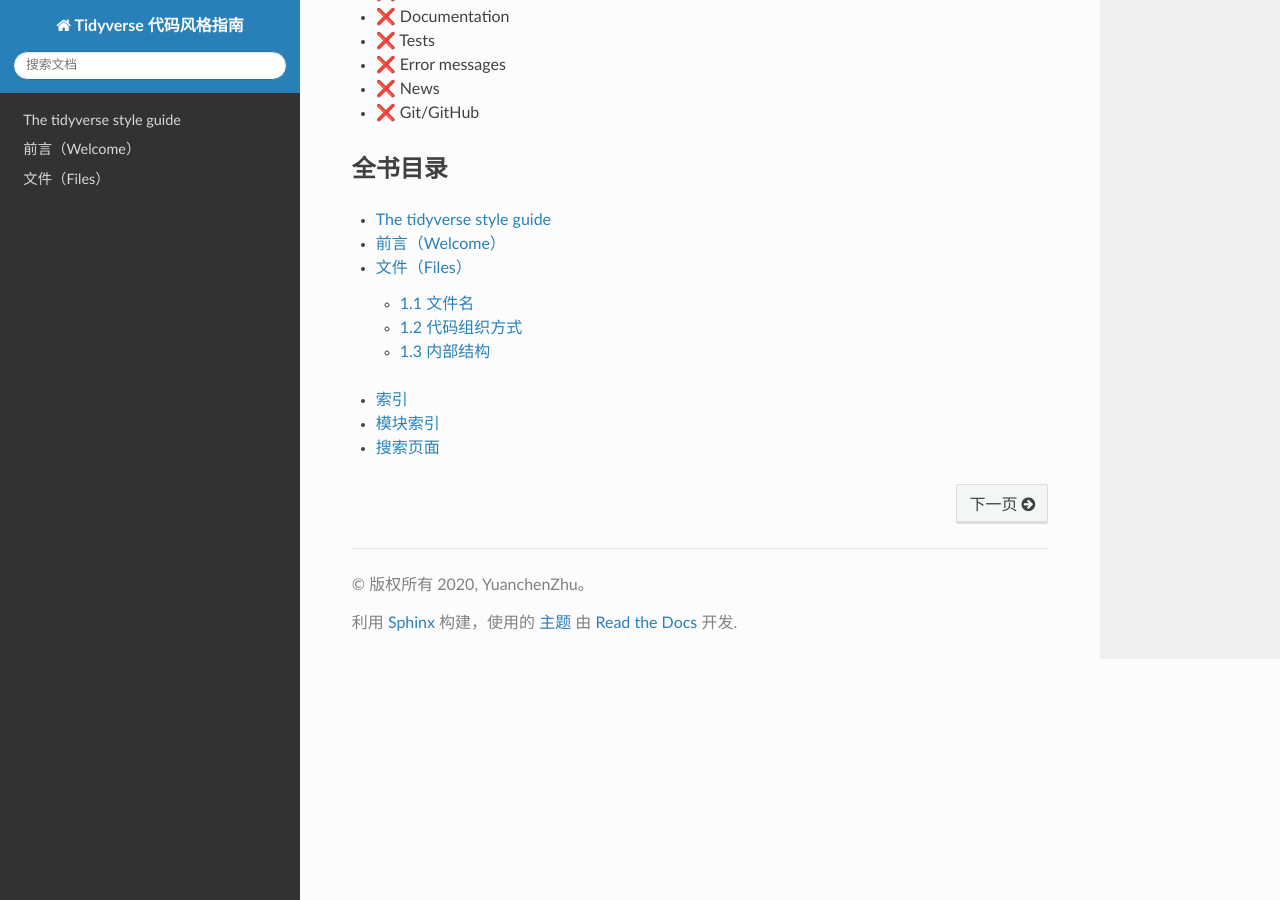
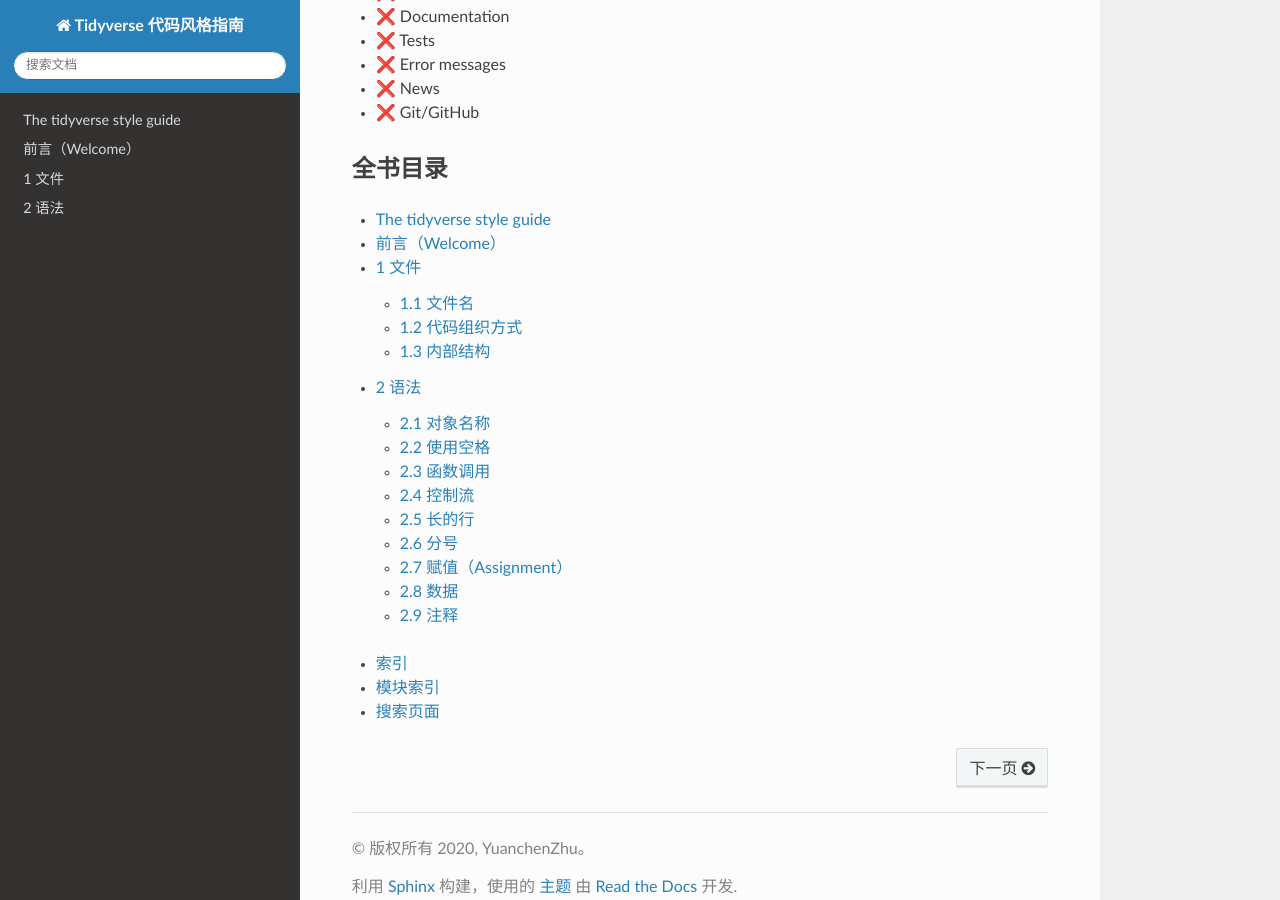
Before and after one commit to YuanchenZhu2020/the_tidyverse_style_guide_zh_CN, a Sphinx documentation site: the page built from source/index.rst, in a window 1280 px wide and 900 px high, scrolled down 974 px. Built offline with Sphinx 7.4.7 and the Read the Docs theme 2.0.0, drawn with Linux system fonts in a browser that asks for light colours; some of the changed lines change nothing that is shown.

Commit message:
Finished Syntax

```diff
--- a/source/index.rst
+++ b/source/index.rst
@@ -61,6 +61,7 @@ The tidyverse style guide zh-CN
 
    前言.rst
    文件.rst
+   语法.rst
 
 
 
--- a/source/文件.rst
+++ b/source/文件.rst
@@ -1,4 +1,4 @@
-文件（Files）
+1 文件
 ===============
 
 1.1 文件名
--- /dev/null
+++ b/source/语法.rst
@@ -0,0 +1,525 @@
+2 语法
+===================
+
+
+2.1 对象名称
+---------------------
+
+    "There are only two hard things in Computer Science: cache invalidation and naming things."
+
+    — Phil Karlton
+
+
+变量名和函数名只能使用小写字母、数字和 ``_``。在一个名字里用下划线（``_``）来分隔单词（即所谓的蛇形命名法）。
+
+.. code-block:: R
+
+    # Good
+    day_one
+    day_1
+
+    # Bad
+    DayOne
+    dayone
+
+Base R 在函数名（``contrib.url()``）和类名（``data.frame``）中使用英文句点 ``.``，但最好只为 S3 对象系统保留点。\
+在 S3 中，方法被命名为 ``function.class``；如果你也在函数名和类名中使用 ``.``，您最终会得到一些令人困惑的方法，比如 ``as.data.frame.data.frame()``。
+
+如果您发现自己试图将数据填充到变量名中（例如 ``model_2018``、``model_2019``、``model_2020``），请考虑使用列表或数据框。
+
+一般来说，变量名应该是名词，函数名应该是动词。力求名字简洁而有意义（这并不容易！）。
+
+.. code-block:: R
+
+    # Good
+    day_one
+
+    # Bad
+    first_day_of_the_month
+    djm1
+
+尽可能避免重复使用常用函数和变量的名称。这将给代码的读者带来混乱。
+
+.. code-block:: R
+
+    # Bad
+    T <- FALSE
+    c <- 10
+    mean <- function(x) sum(x)
+
+
+2.2 使用空格
+------------------
+
+
+2.2.1 逗号
+.................
+
+就像普通英语一样，在逗号后面总是放一个空格，而不是在它之前。
+
+.. code-block:: R
+
+    # Good
+    x[, 1]
+
+    # Bad
+    x[,1]
+    x[ ,1]
+    x[ , 1]
+
+
+2.2.2 圆括号
+.....................
+
+对于常规的函数调用，不要在圆括号之内或之外添加空格。
+
+.. code-block:: R
+
+    # Good
+    mean(x, na.rm = TRUE)
+
+    # Bad
+    mean (x, na.rm = TRUE)
+    mean( x, na.rm = TRUE )
+
+与 ``if``、``for`` 或 ``while`` 一起使用时，请在 ``()`` 前后放置空格。
+
+.. code-block:: R
+
+    # Good
+    if (debug) {
+        show(x)
+    }
+
+    # Bad
+    if(debug){
+        show(x)
+    }
+
+对于函数参数，在 ``()`` 后面放置一个空格：
+
+.. code-block:: R
+
+    # Good
+    function(x) {}
+
+    # Bad
+    function (x) {}
+    function(x){}
+
+
+2.2.3 Embracing
+....................
+
+拥抱运算符（embracing operator） ``{{ }}`` 应该始终有内部空格来帮助强调其特殊行为：
+
+.. code-block:: R
+
+    # Good
+    max_by <- function(data, var, by) {
+    data %>%
+        group_by({{ by }}) %>%
+        summarise(maximum = max({{ var }}, na.rm = TRUE))
+    }
+
+    # Bad
+    max_by <- function(data, var, by) {
+    data %>%
+        group_by({{by}}) %>%
+        summarise(maximum = max({{var}}, na.rm = TRUE))
+    }
+
+
+2.2.4 中缀运算符
+.....................
+
+大多数中缀运算符（``=``，``+``，``-``，``<-`` 等）应始终由空格包围：
+
+.. code-block:: R
+
+    # Good
+    height <- (feet * 12) + inches
+    mean(x, na.rm = TRUE)
+
+    # Bad
+    height<-feet*12+inches
+    mean(x, na.rm=TRUE)
+
+但是有一些例外情况，它们不应被空格包围：
+
+- 具有\ `高优先级 <https://rdrr.io/r/base/Syntax.html>`__\ 的运算符：``::``，``:::``，``$``，``@``，``[``，``[[``，``^``，一元 ``-``，一元 ``+``，和 ``:``。
+
+    .. code-block:: R
+
+        # Good
+        sqrt(x^2 + y^2)
+        df$z
+        x <- 1:10
+
+        # Bad
+        sqrt(x ^ 2 + y ^ 2)
+        df $ z
+        x <- 1 : 10
+
+- 右侧是单个标识符（single identifier）的单边公式（single-sided formulas）：
+
+    .. code-block:: R
+
+        # Good
+        ~foo
+        tribble(
+        ~col1, ~col2,
+        "a",   "b"
+        )
+
+        # Bad
+        ~ foo
+        tribble(
+        ~ col1, ~ col2,
+        "a", "b"
+        )
+
+    请注意，右侧复杂的单边公式确实需要一个空格：
+
+    .. code-block:: R
+
+        # Good
+        ~ .x + .y
+
+        # Bad
+        ~.x + .y
+
+- 用于整洁评估（tidy evalutaion）时 ``!!``(bang-bang)还有 ``!!!``(bang-bang-bang)（因为优先级相当于一元 ``-``/``+``）
+
+    .. code-block:: R
+
+        # Good
+        call(!!xyz)
+
+        # Bad
+        call(!! xyz)
+        call( !! xyz)
+        call(! !xyz)
+
+- 帮助运算符
+
+    .. code-block:: R
+
+        # Good
+        package?stats
+        ?mean
+
+        # Bad
+        package ? stats
+        ? mean
+
+2.2.5 额外的空格
+....................
+
+添加额外的空格可以改善 ``=`` 或 ``<-`` 的对齐方式。
+
+.. code-block:: R
+
+    # Good
+    list(
+        total = a + b + c,
+        mean  = (a + b + c) / n
+    )
+
+    # Also fine
+    list(
+        total = a + b + c,
+        mean = (a + b + c) / n
+    )
+
+不要在通常不允许使用空格的地方增加额外的空格。
+
+
+2.3 函数调用
+-----------------
+
+
+2.3.1 命名参数
+.........................
+
+函数的参数通常分为两大类：一类提供要计算的\ **数据**\ ；另一类控制计算的\ **细节**\ 。\
+调用函数时，通常会忽略数据参数的名称，因为它们的用法非常普遍。如果重写参数的默认值，请使用全名：
+
+.. code-block:: R
+
+    # Good
+    mean(1:10, na.rm = TRUE)
+
+    # Bad
+    mean(x = 1:10, , FALSE)
+    mean(, TRUE, x = c(1:10, NA))
+
+避免参数的部分匹配。
+
+
+2.3.2 赋值（Assignment）
+...........................
+
+避免在函数调用中进行赋值：
+
+.. code-block:: R
+
+    # Good
+    x <- complicated_function()
+    if (nzchar(x) < 1) {
+        # do something
+    }
+
+    # Bad
+    if (nzchar(x <- complicated_function()) < 1) {
+        # do something
+    }
+
+唯一的例外是使用捕获副作用的函数：
+
+.. code-block:: R
+
+    output <- capture.output(x <- f())
+
+
+2.4 控制流
+---------------------
+
+
+2.4.1 代码块
+..................
+
+大括号 ``{}`` 定义了 R 代码最重要的层次结构。要使此层次结构易于查看，请执行以下操作：
+
+- ``{`` 应该是行内的最后一个字符。相关代码（如 ``if`` 子句、函数声明、尾部逗号……）必须与左大括号位于同一行。
+- 内容应该缩进两个空格。
+- ``}`` 应该是行内的第一个字符。
+
+.. code-block:: R
+
+    # Good
+    if (y < 0 && debug) {
+        message("y is negative")
+    }
+
+    if (y == 0) {
+        if (x > 0) {
+            log(x)
+        } else {
+            message("x is negative or zero")
+        }
+    } else {
+        y^x
+    }
+
+    test_that("call1 returns an ordered factor", {
+        expect_s3_class(call1(x, y), c("factor", "ordered"))
+    })
+
+    tryCatch(
+        {
+            x <- scan()
+            cat("Total: ", sum(x), "\n", sep = "")
+        },
+        interrupt = function(e) {
+            message("Aborted by user")
+        }
+    )
+
+    # Bad
+    if (y < 0 && debug) {
+    message("Y is negative")
+    }
+
+    if (y == 0)
+    {
+            if (x > 0) {
+                log(x)
+            } else {
+        message("x is negative or zero")
+            }
+    } else { y ^ x }
+
+
+2.4.2 行内语句
+.....................
+
+只要不产生副作用，就可以不使用大括号来处理只适合一行的简单语句。
+
+.. code-block:: R
+
+    # Good
+    y <- 10
+    x <- if (y < 20) "Too low" else "Too high"
+
+影响控制流的函数调用（如 ``return()``、``stop()`` 或 ``continue``）应始终位于它们自己的 ``{}`` 代码块中：
+
+.. code-block:: R
+
+    # Good
+    if (y < 0) {
+        stop("Y is negative")
+    }
+
+    find_abs <- function(x) {
+        if (x > 0) {
+            return(x)
+        }
+        x * -1
+    }
+
+    # Bad
+    if (y < 0) stop("Y is negative")
+
+    if (y < 0)
+        stop("Y is negative")
+
+    find_abs <- function(x) {
+        if (x > 0) return(x)
+        x * -1
+    }
+
+
+2.4.3 隐式类型强制转换（Implicit type coercion）
+...................................................
+
+避免在 ``if`` 语句中使用隐式类型强制转换（例如从数值类型强制转换为逻辑类型）：
+
+.. code-block:: R
+
+    # Good
+    if (length(x) > 0) {
+        # do something
+    }
+
+    # Bad
+    if (length(x)) {
+        # do something
+    }
+
+
+2.4.4 Switch 语句
+........................
+
+- 避免使用基于位置的 ``switch()`` 语句（即首选名称）。
+- 每个元素都应该在自己的行上。
+- 采用后面元素的值的元素在 ``=`` 后应具有空格。
+- 除非您以前验证过输入，否则请提供一个失败抛出错误。
+
+.. code-block:: R
+
+    # Good
+    switch(x
+        a = ,
+        b = 1,
+        c = 2,
+        stop("Unknown `x`", call. = FALSE)
+    )
+
+    # Bad
+    switch(x, a = , b = 1, c = 2)
+    switch(x, a =, b = 1, c = 2)
+    switch(y, 1, 2, 3)
+
+
+2.5 长的行
+---------------
+
+尽量将代码限制在每行 80 个字符。这适合一个大小合理的字体打印页面。如果您发现自己的空间不足，这是一个很好的指示，您应该将一些工作封装在一个单独的函数中。
+
+如果函数调用太长，无法放在一行中，请为函数名、每个参数和结束符 ``)`` 分别使用一行。这使得代码更易于以后的阅读和更改。
+
+.. code-block:: R
+
+    # Good
+    do_something_very_complicated(
+        something = "that",
+        requires = many,
+        arguments = "some of which may be long"
+    )
+
+    # Bad
+    do_something_very_complicated("that", requires, many, arguments,
+                                  "some of which may be long"
+                                  )
+
+如[参数名称]中所述，您可以省略非常常见的参数（即几乎在每次函数调用中都会使用的参数）的名称。短的未命名参数也可以与函数名称位于同一行，即使整个函数调用跨越了多行。
+
+.. code-block:: R
+
+    map(x, f,
+        extra_argument_a = 10,
+        extra_argument_b = c(1, 43, 390, 210209)
+    )
+
+如果参数彼此密切相关，也可以将多个参数放在同一行上，例如，调用 ``paste()`` 或 ``stop()`` 时的字符串。在构建字符串时，尽可能将一行代码与一行输出相匹配。
+
+.. code-block:: R
+
+    # Good
+    paste0(
+        "Requirement: ", requires, "\n",
+        "Result: ", result, "\n"
+    )
+
+    # Bad
+    paste0(
+        "Requirement: ", requires,
+        "\n", "Result: ",
+        result, "\n")
+
+
+2.6 分号
+------------------
+
+不要把 ``;`` 放在一行的末尾，并且不要使用 ``;`` 把多个命令放在同一行中。
+
+
+2.7 赋值（Assignment）
+-------------------------------
+
+使用 ``<-`` 而不是 ``=`` 来进行赋值。
+
+.. code-block:: R
+
+    # Good
+    x <- 5
+
+    # Bad
+    x = 5
+
+
+2.8 数据
+---------------
+
+
+2.8.1 字符向量
+..................
+
+
+引用文本时使用 ``"`` 而不是 ``'``。唯一的例外是文本已经包含双引号，并且不包含单引号。
+
+.. code-block:: R
+
+    # Good
+    "Text"
+    'Text with "quotes"'
+    '<a href="http://style.tidyverse.org">A link</a>'
+
+    # Bad
+    'Text'
+    'Text with "double" and \'single\' quotes'
+
+
+2.8.2 逻辑向量
+.....................
+
+相比于 ``T`` 和 ``F``，应该更倾向于使用 ``TRUE`` 和 ``FALSE``。
+
+
+2.9 注释
+-----------------
+
+注释的每一行都应以注释符号和一个空格开头：``#``
+
+在数据分析的代码中，使用注释来记录重要的发现和分析决策。如果您需要注释来解释您的代码在做什么，请考虑重写代码以使其更加清楚。如果你有更多的注释，可以考虑使用 \ `R Markdown <https://rmarkdown.rstudio.com/>`__\ 。
```
